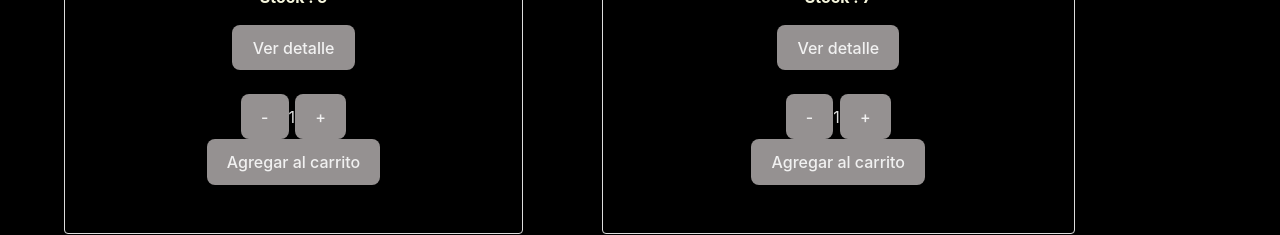
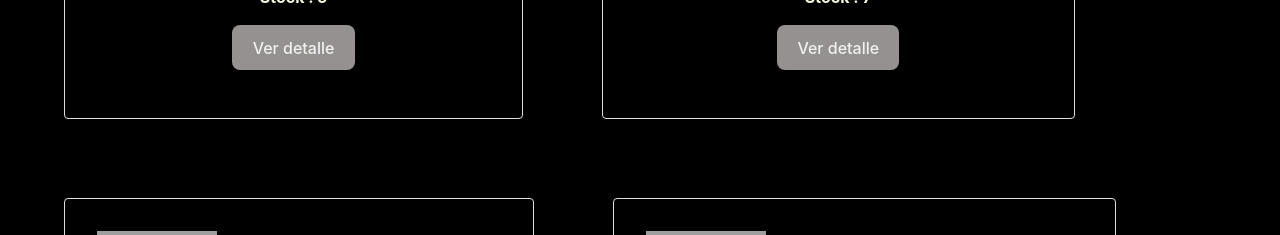
Before and after one commit to macudesarasqueta/e-commerce, a React (Vite) app: page / in a window 1280 px wide. Shown: the part 441-676 px from the top of the page. Built offline with nearby package versions, Linux system fonts and the light colour scheme; grey boxes are pictures that could not be loaded.

Commit message:
modifided

```diff
--- a/src/components/Item.jsx
+++ b/src/components/Item.jsx
@@ -1,11 +1,10 @@
 import Button from "./Button";
-import ItemCount from "./ItemCount";
 import "./cardproduct.css";
 import { Link } from "react-router-dom";
 
 
 export default function Item(props) {
-  const {price, title, text, img, stock, id} = props;
+  const {id, price, title, text, img, stock} = props;
 
   return (
     <div className="card">
@@ -20,11 +19,6 @@ export default function Item(props) {
         <Link to={`/item/${id}`}>
           <Button>Ver detalle</Button>
         </Link>
-        <div>
-          <br />
-          <ItemCount/>
-          {/* <Button>Agregar al carrito</Button> */}
-        </div>
       </div>
     </div>
   );
--- a/src/components/ItemCount.jsx
+++ b/src/components/ItemCount.jsx
@@ -5,22 +5,22 @@ export default function ItemCount(props) {
     const [count, setCount] = useState(1);
 
     const handleAdd = () => {
-        if (count === props.max) {
+        if (count < props.stock)
+            setCount(count + 1);
+        else {
             alert('No hay mas stock');
             return ;
         }
-        else
-            setCount(count + 1);
     }
 
     const handleSubstract = () => {
-        if (count > 0)
+        if (count > 1)
             setCount(count - 1);
         else
             alert('Error');
     }
 
-    function hadleClick () {
+    function handleClick () {
         props.onSubmitCount(count);
     }
 
@@ -32,7 +32,7 @@ export default function ItemCount(props) {
                 <button onClick = {handleAdd}>+</button>
             </div>
             <div>
-                <button onClick={hadleClick}>Agregar al carrito</button>
+                <button onClick={handleClick}>Agregar {count} producto/s al carrito</button>
             </div>
 
         </div>
--- a/src/components/ItemDetail.jsx
+++ b/src/components/ItemDetail.jsx
@@ -1,11 +1,14 @@
 import ItemCount from "./ItemCount";
 
 export default function ItemDetail(props) {
-  const { price, title, description, text, img, stock } = props;
+  const { price, title, text, img, stock } = props;
 
   function onSubmitCount(count) {
-    console.log(`Agregaste ${count} al carrito`);
+    console.log(`Agregaste ${count} unidad/es al carrito`);
   }
+
+  if (!title || !price || !img)
+    return <p>Loading...</p>
 
   return (
     <div className="">
@@ -15,8 +18,9 @@ export default function ItemDetail(props) {
         <p className="">{text}</p>
         <div>
           <p className="">$ {price}</p>
+          <p className="card-stock">Stock : {stock}</p>
         </div>
-        <p>{description}</p>
+        {/* <p>{description}</p> */}
       </div>
       <div>
         <ItemCount onSubmitCount={onSubmitCount} max={stock}/>
--- a/src/components/ItemList.jsx
+++ b/src/components/ItemList.jsx
@@ -9,6 +9,7 @@ export default function ItemList (props) {
         {props.products.map((item) => (
             <Item
             key = {item.id}
+            id = {item.id}
             title = {item.title}
             price = {item.price}
             text = {item.text}
```
